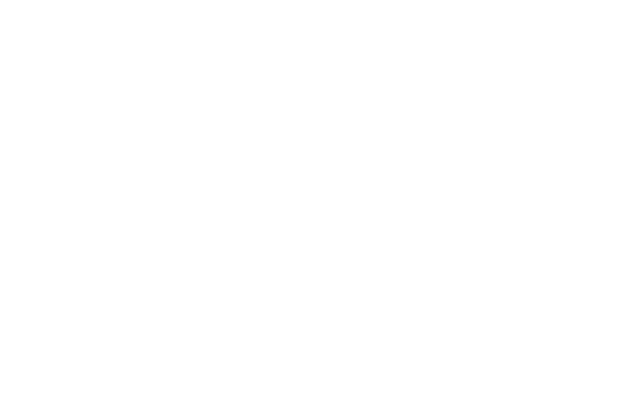
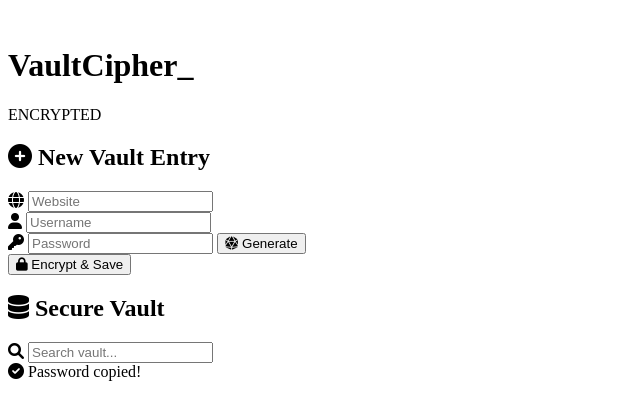
Before and after one commit to A-Rakin/vaultcipher, a Flask app: page / in a window 1280 px wide. Before the commit the part shown is empty. Shown: the top 420 px of the page, without its empty margins (0-640 px from the left). Run offline with Flask 3, Linux system fonts and the light colour scheme.

Commit message:
add frontend design in index.hrml

```diff
--- a/templates/index.html
+++ b/templates/index.html
@@ -2,9 +2,82 @@
 <html lang="en">
 <head>
     <meta charset="UTF-8">
-    <title>Title</title>
+    <meta name="viewport" content="width=device-width, initial-scale=1.0">
+    <title>VaultCipher • Secure Password Manager</title>
+    <link rel="stylesheet" href="/static/style.css">
+    <link href="https://fonts.googleapis.com/css2?family=Inter:wght@400;500;600;700;800&display=swap" rel="stylesheet">
+    <link rel="stylesheet" href="https://cdnjs.cloudflare.com/ajax/libs/font-awesome/6.0.0/css/all.min.css">
 </head>
 <body>
+    <div class="cyber-grid"></div>
 
+    <div class="container">
+        <header class="header">
+            <div class="logo">
+                <i class="fas fa-shield-halfling"></i>
+                <h1>VaultCipher<span class="glitch">_</span></h1>
+            </div>
+            <div class="status">
+                <span class="status-indicator"></span>
+                <span class="status-text">ENCRYPTED</span>
+            </div>
+        </header>
+
+        <main>
+            <div class="dashboard">
+                <!-- Add Password Card -->
+                <div class="card add-card glass">
+                    <div class="card-header">
+                        <h2><i class="fas fa-plus-circle"></i> New Vault Entry</h2>
+                    </div>
+                    <div class="card-body">
+                        <div class="input-group">
+                            <i class="fas fa-globe input-icon"></i>
+                            <input type="text" id="website" placeholder="Website" class="cyber-input">
+                        </div>
+                        <div class="input-group">
+                            <i class="fas fa-user input-icon"></i>
+                            <input type="text" id="username" placeholder="Username" class="cyber-input">
+                        </div>
+                        <div class="input-group password-field">
+                            <i class="fas fa-key input-icon"></i>
+                            <input type="password" id="password" placeholder="Password" class="cyber-input">
+                            <button class="generate-btn" id="generateBtn">
+                                <i class="fas fa-dice-d20"></i> Generate
+                            </button>
+                        </div>
+                        <button class="btn-primary" id="saveBtn">
+                            <i class="fas fa-lock"></i> Encrypt & Save
+                        </button>
+                    </div>
+                </div>
+
+                <!-- Search & Vault -->
+                <div class="card vault-card glass">
+                    <div class="card-header">
+                        <h2><i class="fas fa-database"></i> Secure Vault</h2>
+                        <div class="search-box">
+                            <i class="fas fa-search"></i>
+                            <input type="text" id="searchInput" placeholder="Search vault..." class="cyber-input">
+                        </div>
+                    </div>
+                    <div class="card-body">
+                        <div id="passwordList" class="password-grid">
+                            <!-- Passwords will be dynamically added here -->
+                        </div>
+                    </div>
+                </div>
+            </div>
+        </main>
+    </div>
+
+    <!-- Toast Notification -->
+    <div id="toast" class="toast">
+        <i class="fas fa-check-circle"></i>
+        <span id="toastMessage">Password copied!</span>
+    </div>
+
+    <script src="https://cdnjs.cloudflare.com/ajax/libs/clipboard.js/2.0.11/clipboard.min.js"></script>
+    <script src="/static/script.js"></script>
 </body>
 </html>
```
Also changed, not shown: app.py (+4 -4 lines).
